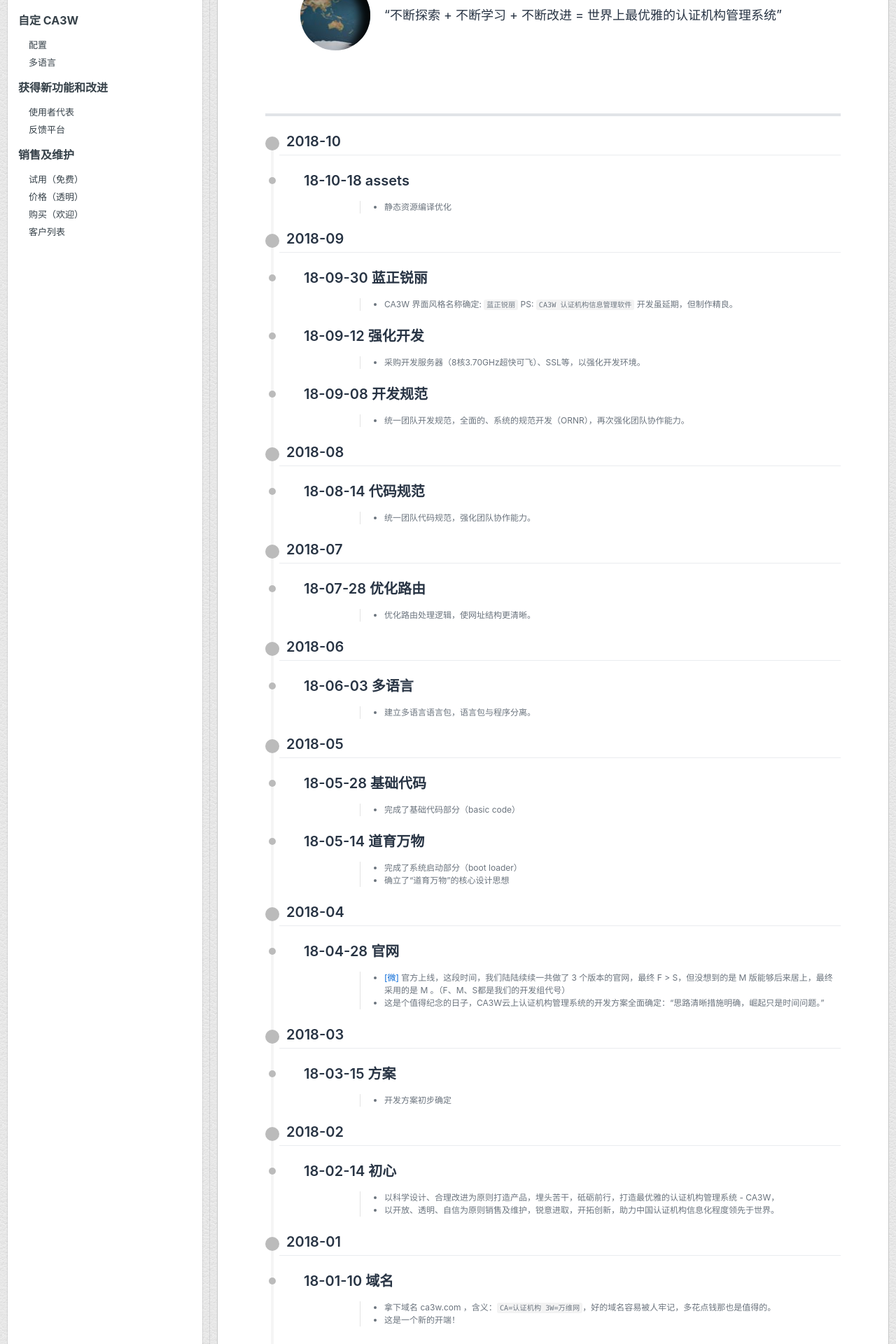
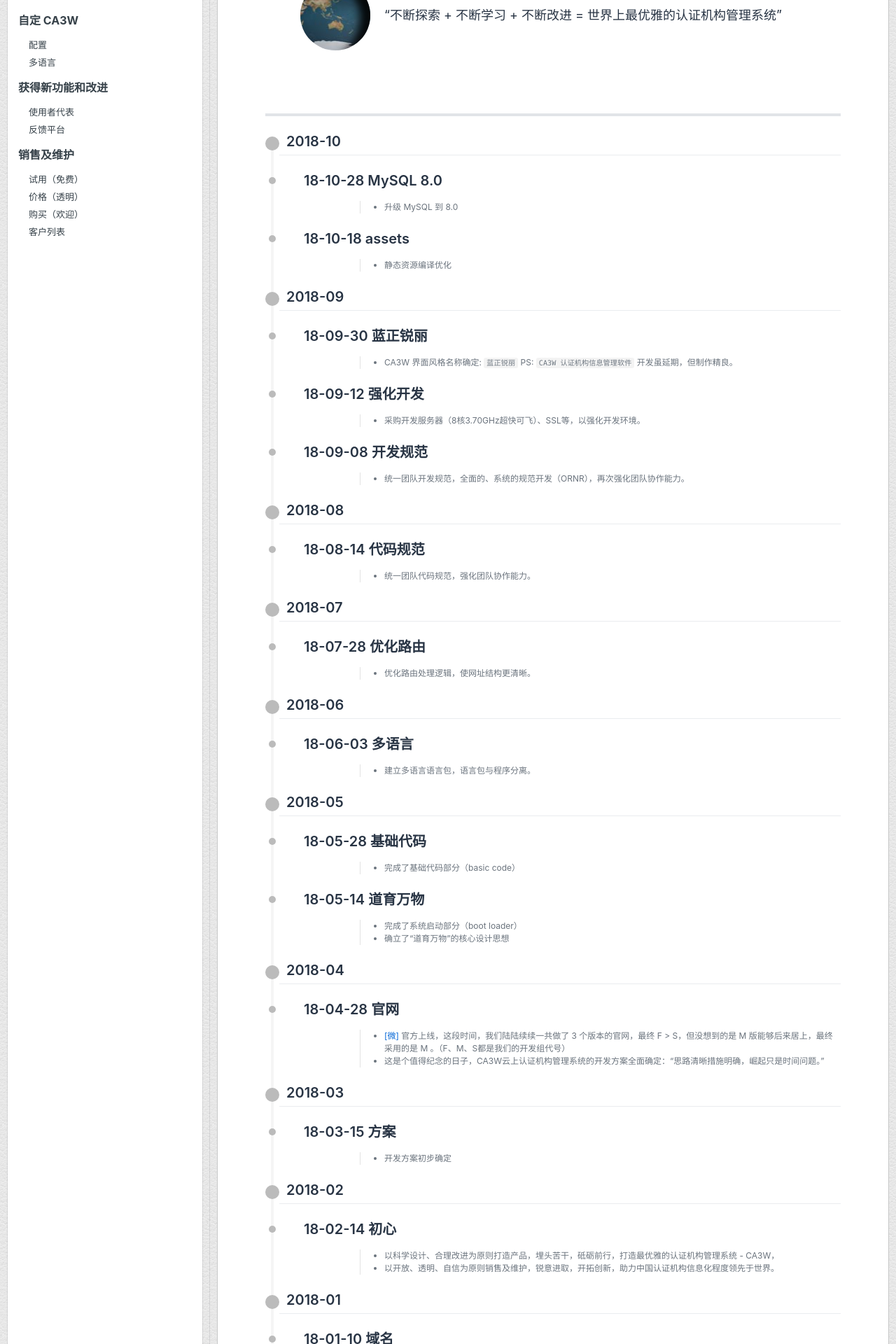
Before and after one commit to ca3w/ca3w.github.io, a Jekyll site: the page built from index.md, in a window 1280 px wide. Shown: the part 603-2523 px from the top of the page at 70% size. Built offline with Jekyll 4.4.1, drawn with Linux system fonts in a browser that asks for light colours; comment, search, counter and statistics services are not loaded.

Commit message:
Update index.md

```diff
--- a/index.md
+++ b/index.md
@@ -4,6 +4,9 @@
 ---
 
 ## 2018-10
+
+### 18-10-28 MySQL 8.0
+> - 升级 MySQL 到 8.0
 
 ### 18-10-18 assets
 > - 静态资源编译优化
```
